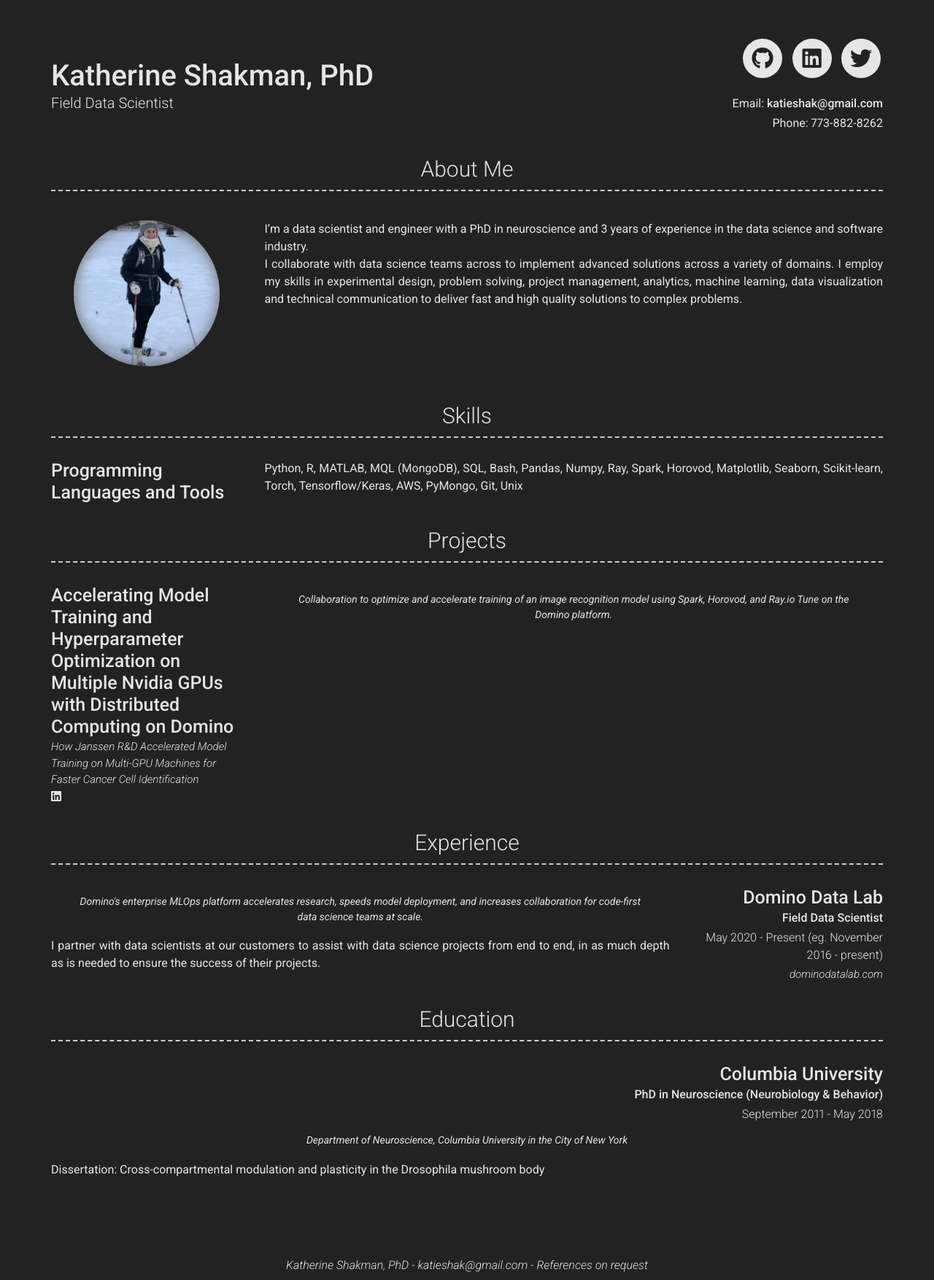
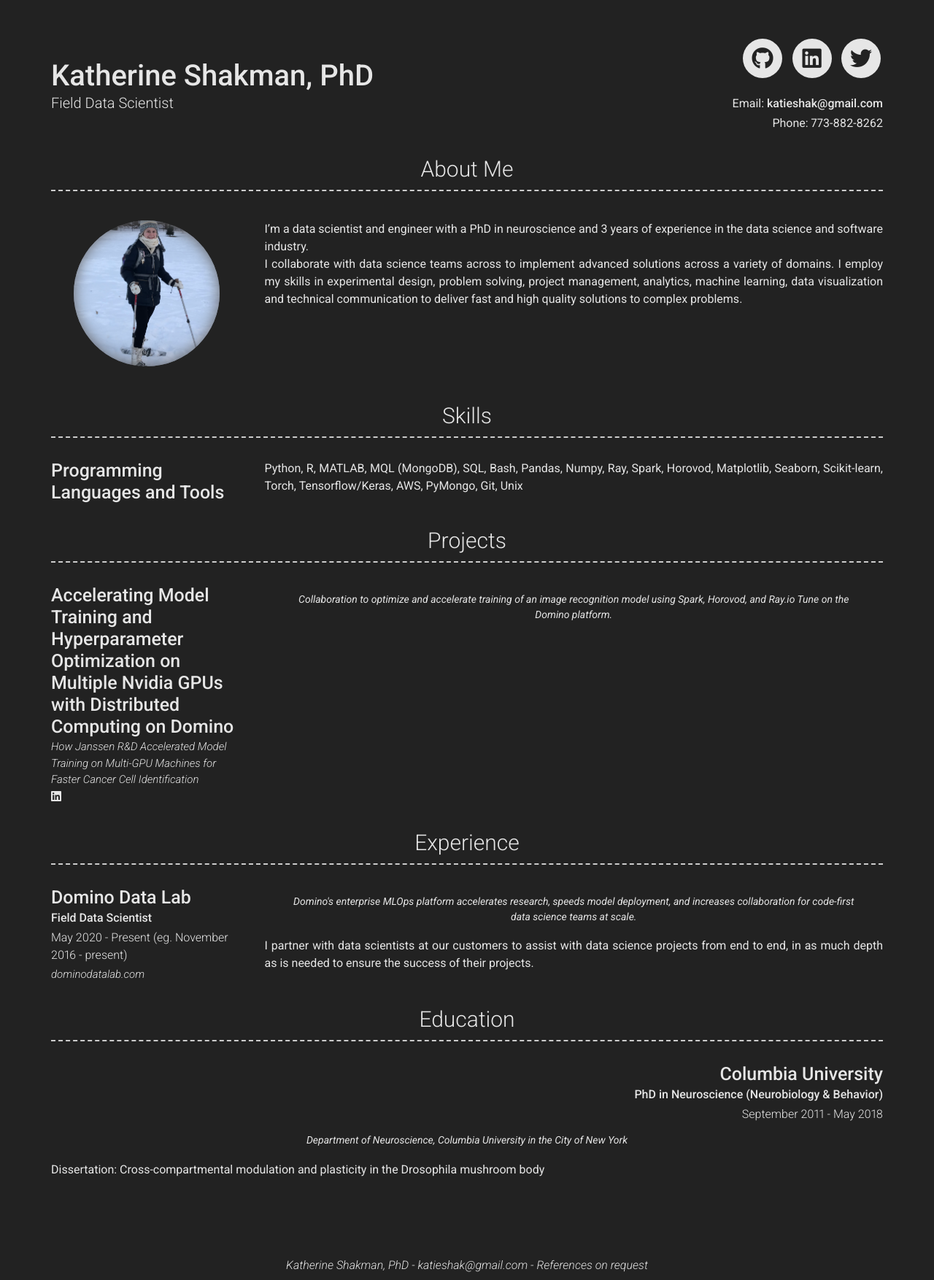
Before and after one commit to katieshakman/katieshakman.github.io, a Jekyll site: the page built from index.md, in a window 1280 px wide. Shown: the whole page at 73% size. Built offline with Jekyll 4.4.1, drawn with Linux system fonts in a browser that asks for light colours; nearby versions of some CDN libraries.

Commit message:
Update _config.yml

```diff
--- a/_config.yml
+++ b/_config.yml
@@ -73,7 +73,7 @@ content:
   - title: Projects # Title for the section
     layout: list # Type of content section (list/text)
     content:
-      - layout: left
+      - layout: center
         title: Accelerating Model Training and Hyperparameter Optimization on Multiple Nvidia GPUs with Distributed Computing on Domino
         link: https://www.dominodatalab.com/resources/how-janssen-r-d-accelerated-model-training-on-multi-gpu-machines-for-faster-cancer-cell-identification/
         link_text: How Janssen R&D Accelerated Model Training on Multi-GPU Machines for Faster Cancer Cell Identification
@@ -86,7 +86,7 @@ content:
   - title: Experience
     layout: list
     content:
-      - layout: right
+      - layout: center
         title: Domino Data Lab
         sub_title: Field Data Scientist
         caption: May 2020 - Present (eg. November 2016 - present)
```
